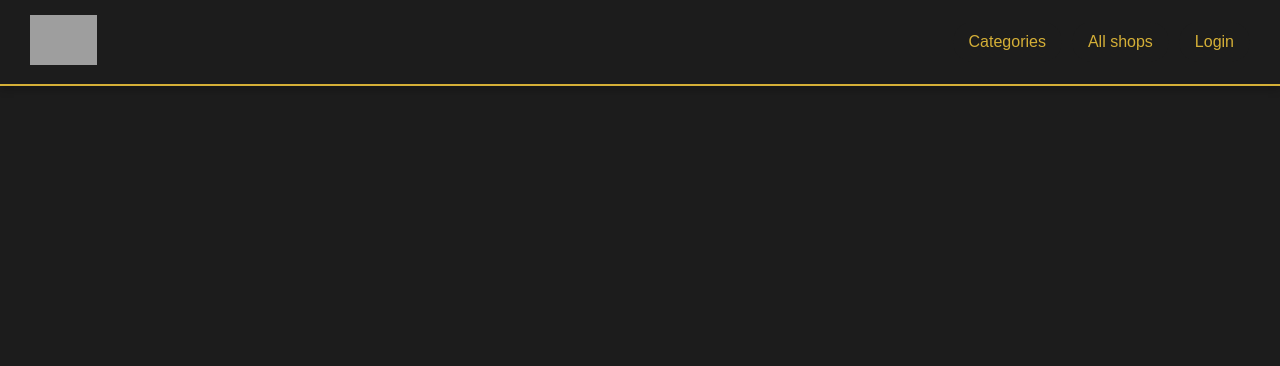
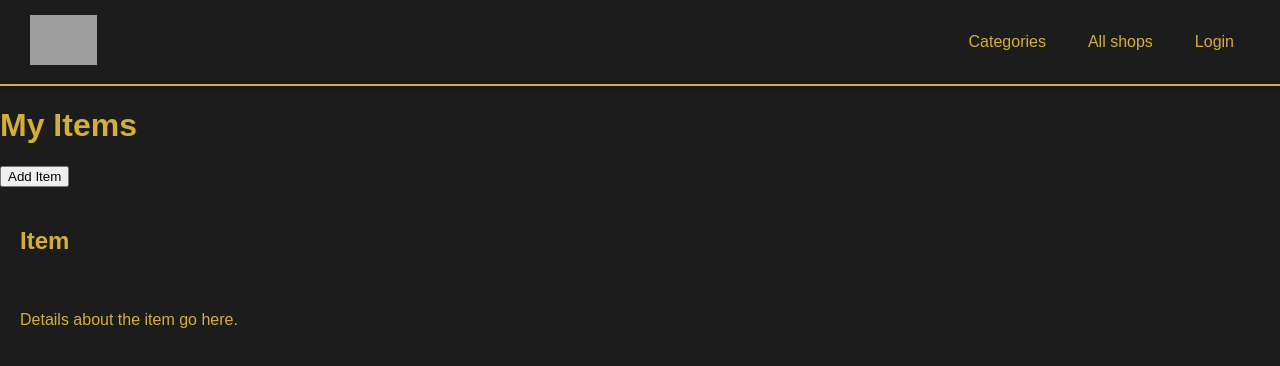
Before and after one commit to jasimSalman/Swan-Shine_Front-end, a React (Vite) app in the folder swan-shine/: page /my-shop in a window 1280 px wide. Shown: the top 366 px of the page. Built offline with nearby package versions, Linux system fonts and the light colour scheme; grey boxes are pictures that could not be loaded.

Commit message:
add all orders page

```diff
--- a/swan-shine/src/App.jsx
+++ b/swan-shine/src/App.jsx
@@ -19,6 +19,8 @@ import ConfirmMessage from './components/ConfirmMessage/ConfirmMessage'
 import Home from './components/Home page /homepage'
 import Nav from './components/Nav/Nav'
 import ItemsPage from './components/Category/itemspage'
+import AllOrders from './components//AllOrders/AllOrdersPage'
+
 function App() {
   const [user, setUser] = useState(null)
 
@@ -49,7 +51,7 @@ function App() {
           <Routes>
             <Route path="/" element={<Home />} />
             <Route path="/accept-owners" element={<AcceptOwnersPage />} />
-            <Route path="/my-items" element={<MyItemsPage />} />
+            <Route path="/my-shop" element={<MyItemsPage />} />
             <Route path="/receipt" element={<Receipt />} />
             <Route path="/cart" element={<CartPage />} />
             <Route path="/shops" element={<AllShopsPage />} />
@@ -61,6 +63,7 @@ function App() {
             <Route path="/orders" element={<MyOrdersPage />} />
             <Route path="/category-items/:id" element={<ItemsPage />} />{' '}
             <Route path="/confirm-message" element={<ConfirmMessage />} />
+            <Route path="/all-orders" element={<AllOrders />} />
           </Routes>
         </main>
       </div>
--- /dev/null
+++ b/swan-shine/src/components/AllOrders/AllOrdersPage.jsx
@@ -0,0 +1,5 @@
+const AllOrders = () => {
+  return <div>All orders page</div>
+}
+
+export default AllOrders
--- a/swan-shine/src/components/MyItems/MyItemsPage.jsx
+++ b/swan-shine/src/components/MyItems/MyItemsPage.jsx
@@ -1,9 +1,14 @@
 import React from 'react'
 import AddItemButton from './AddItemButton'
 import ItemsCard from './ItemsCard'
+import Client from '../../services/api'
 // import './MyItemsPage.css'
 
 const MyItemsPage = () => {
+  const getItems = (async) => {
+    const res = Client.get(`user/shop/${shopId}/items`)
+  }
+
   return (
     <div className="my-items-page">
       <h1>My Items</h1>
--- a/swan-shine/src/components/Nav/Nav.jsx
+++ b/swan-shine/src/components/Nav/Nav.jsx
@@ -13,7 +13,7 @@ const Nav = ({ handleLogOut }) => {
           <Link to="/all-orders" className="navButton">
             All orders
           </Link>
-          <Link to="/myshop" className="navButton">
+          <Link to="/my-shop" className="navButton">
             My shop
           </Link>
         </div>
```
